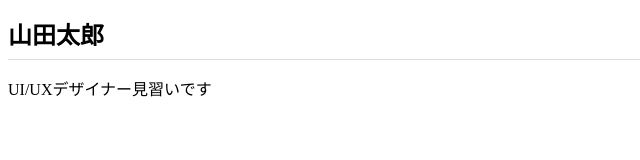
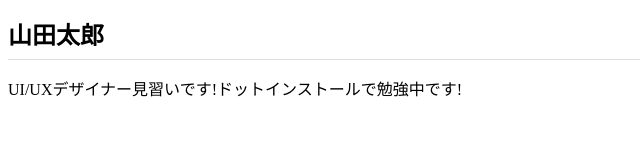
Before and after one commit to Eikitis/dotinstall.github.io, a plain HTML site: page index.html in a window 1280 px wide. Shown: the whole page, without its empty margins (0-640 px from the left). Drawn offline with Linux system fonts and the light colour scheme.

Commit message:
Add files via upload

```diff
--- a/index.html
+++ b/index.html
@@ -7,6 +7,6 @@
 </head>
 <body>
   <h1>山田太郎</h1>
-  <p>UI/UXデザイナー見習いです</p>
+  <p>UI/UXデザイナー見習いです!ドットインストールで勉強中です!</p>
 </body>
 </html>
```
